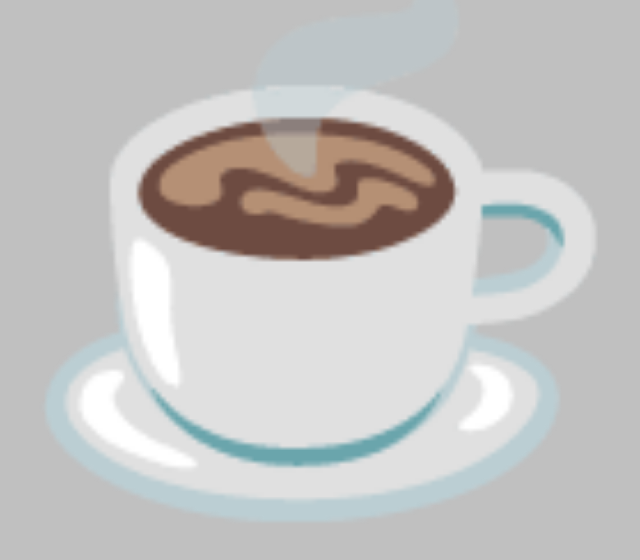
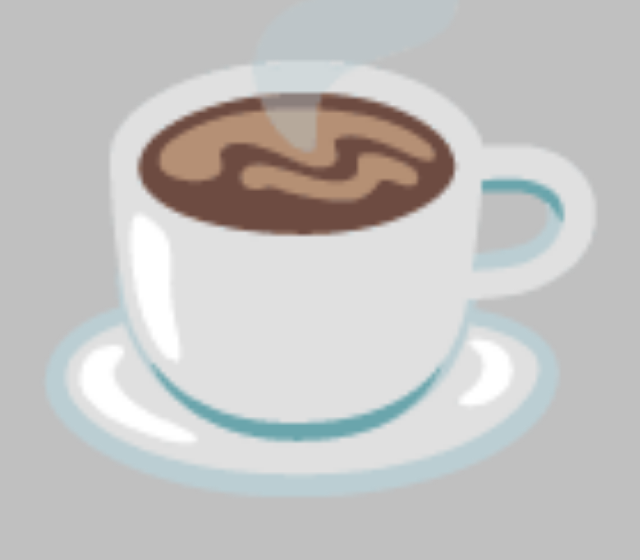
Before and after one commit to lisosia/lisosia.github.io, a plain HTML site: page index.html in a window 1280 px wide. Shown: the part 140-700 px from the top of the page, without its empty margins (411-1051 px from the left). Drawn offline with Linux system fonts and the light colour scheme.

Commit message:
fix position slightly

```diff
--- a/style.css
+++ b/style.css
@@ -25,7 +25,7 @@ body{
 }
 
 .coffee{
-    line-height: 83%;
+    line-height: 73%;
     margin:0 auto;
     width: 440px;
     height: 440px;
```
